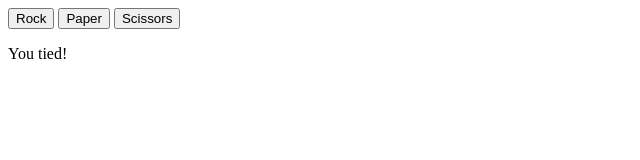
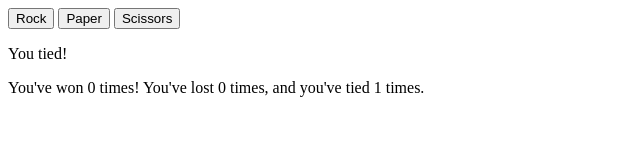
Before and after one commit to roba-adnew/rock-paper-scissors, a plain HTML site: page index.html in a window 1280 px wide. Both pictures are taken after a click on the button "Rock". Shown: the whole page, without its empty margins (0-640 px from the left). Drawn offline with Linux system fonts and the light colour scheme.

Commit message:
Added running score
I've added a running score to the game so that users can keep track.

 Changes to be committed:
	modified:   index.html
	modified:   rps.js

```diff
--- a/index.html
+++ b/index.html
@@ -11,6 +11,7 @@
     <button value="rock">Rock</button>
     <button value="paper">Paper</button>
     <button value="scissors">Scissors</button>
-    <p id="results">Let's see...</p>
+    <p id="roundResults">Let's see...</p>
+    <p id="runningResults"></p>
 </body>
 </html>
--- a/rps.js
+++ b/rps.js
@@ -33,22 +33,32 @@ function playRound(playerChoice) {
 
 
     const buttons = document.querySelectorAll("button");
-    const scoreDisplay = document.getElementById("results");
-    let rounds = 0;
+    const roundDisplay = document.getElementById("roundResults");
+    const runningDisplay = document.getElementById("runningResults");
 
+    let playerWins = 0;
+    let compWins = 0;
+    let ties = 0;
     // We will turn this nodelist into an array and then call a function on each
 
     buttons.forEach(button =>
         button.addEventListener("click", function(event) {
+            let rounds = 0;
+
             let message = "";
             let result = playRound(button.value);
 
-            if (result == 1) {message += "You win!"}
-            else if (result == 0) {message += "You tied!"}
-            else {message += "You lose!"}
 
-            scoreDisplay.innerHTML = message;
+            if (result == 1) {message += "You win!"; playerWins += 1}
+            else if (result == 0) {message += "You tied!", ties += 1}
+            else {message += "You lose!", compWins += 1}
+
+            roundDisplay.innerHTML = message;
+            runningDisplay.innerHTML = "You've won " + playerWins + " times! "
+                + "You've lost " + compWins + " times, and you've tied "
+                + ties + " times.";
             rounds += 1;
-            })
-        );
+
+        })
+    );
 ``
```
